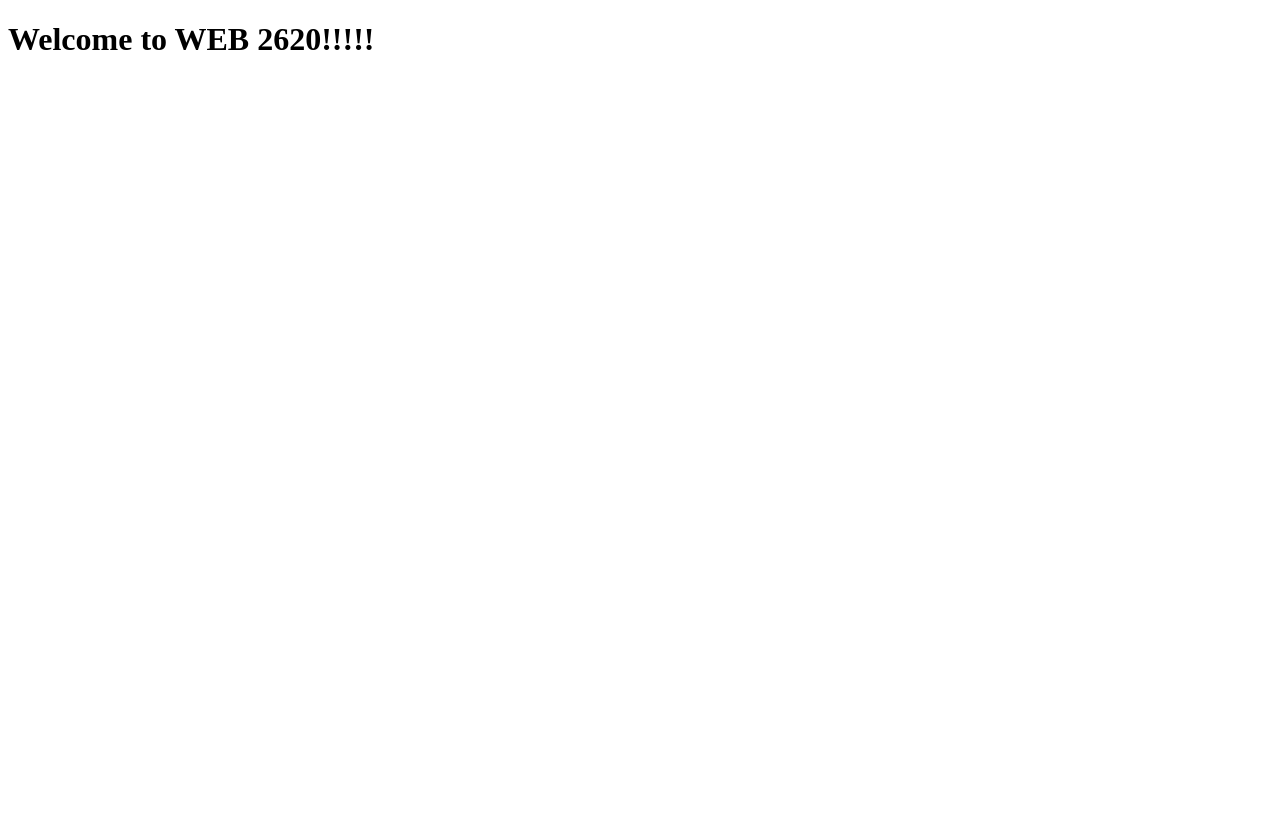
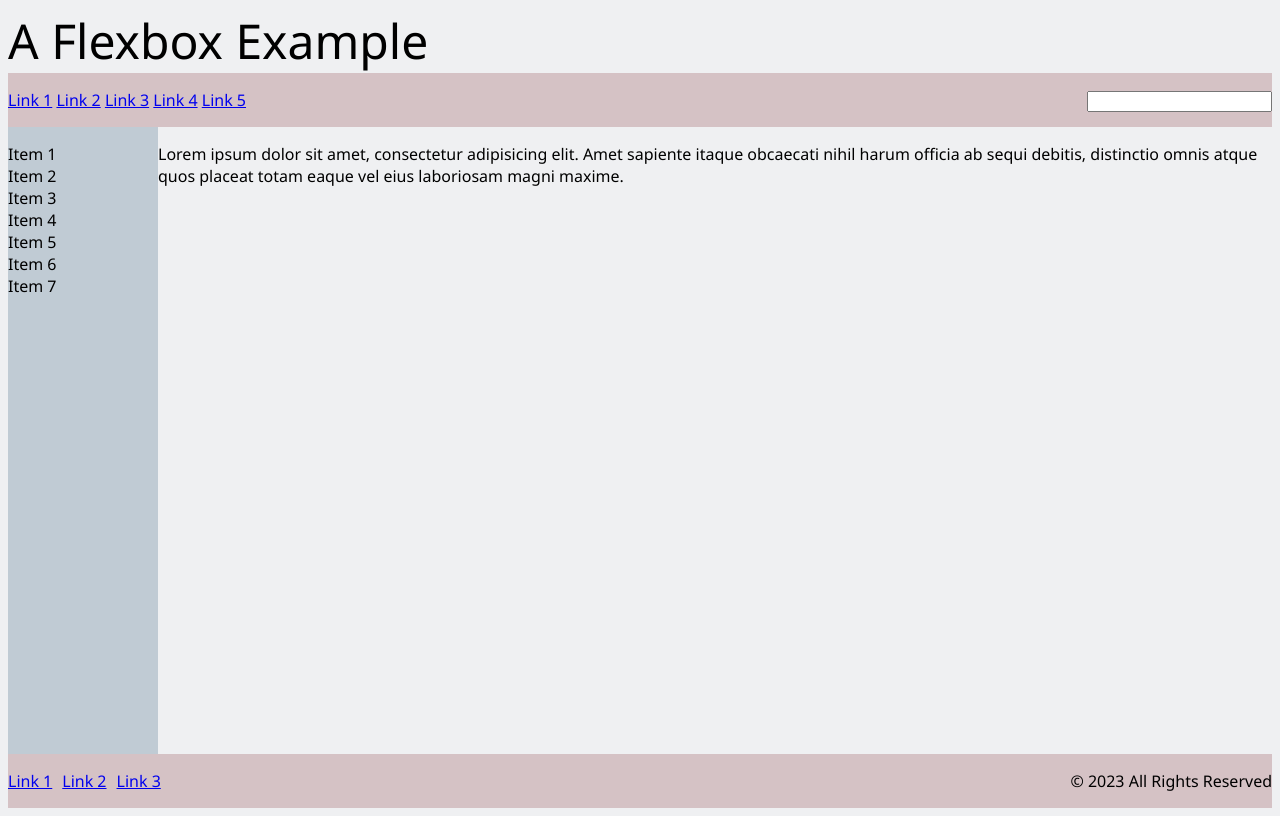
Before and after one commit to Conner-Houser/Flexbox, a website built with Vite: page src/index.html in a window 1280 px wide. Built offline with nearby package versions, Linux system fonts and the light colour scheme.

Commit message:
Flexbox practice

```diff
--- a/src/index.html
+++ b/src/index.html
@@ -3,14 +3,54 @@
 
 <head>
   <meta charset="utf-8">
-  <title>Project Starter</title>
+  <title>PFlexbox Example</title>
   <meta name="viewport" content="width=device-width, initial-scale=1">
   <link rel="stylesheet" href="./stylesheets/main.scss">
 </head>
 
 <body>
-  <!--  Your HTML goes here-->
-  <h1>Welcome to WEB 2620!!!!!</h1>
+  <header>
+    A Flexbox Example
+  </header>
+
+  <nav>
+    <ul>
+      <li><a href="#">Link 1</a></li>
+      <li><a href="#">Link 2</a></li>
+      <li><a href="#">Link 3</a></li>
+      <li><a href="#">Link 4</a></li>
+      <li><a href="#">Link 5</a></li>
+    </ul>
+    <form action="#">
+      <input type="search" name="search" id="searchBox">
+    </form>
+  </nav>
+
+  <main>
+    <article>
+      <p>Lorem ipsum dolor sit amet, consectetur adipisicing elit. Amet sapiente itaque obcaecati nihil harum officia ab sequi debitis, distinctio omnis atque quos placeat totam eaque vel eius laboriosam magni maxime.</p>
+    </article>
+    <aside>
+      <ul>
+        <li>Item 1</li>
+        <li>Item 2</li>
+        <li>Item 3</li>
+        <li>Item 4</li>
+        <li>Item 5</li>
+        <li>Item 6</li>
+        <li>Item 7</li>
+      </ul>
+    </aside>
+  </main>
+
+  <footer>
+    <a href="#">Link 1</a>
+    <a href="#">Link 2</a>
+    <a href="#">Link 3</a>
+    <p>&copy; 2023 All Rights Reserved</p>
+  </footer>
+
+
 <script type="module" src="./javascripts/main.js"></script>
 </body>
 </html>
--- a/src/stylesheets/main.scss
+++ b/src/stylesheets/main.scss
@@ -1 +1,97 @@
-// Your styles go here
+html{
+    font-size: 16px;
+    font-family: 'Segoe UI', Tahoma, Geneva, Verdana, sans-serif;
+    box-sizing: border-box;
+
+}
+
+*{
+    box-sizing: inherit;
+}
+
+nav ul, aside ul{
+    list-style: none;
+    padding: 0;
+}
+
+nav ul > li{
+    display: inline-block;
+}
+
+nav, footer{
+    background: #d5c2c5;
+}
+
+aside{
+    background: #c0cbd4;
+}
+
+header{
+    font-size: 3rem;
+}
+
+/* Flexbox */
+
+body{
+    background: #eff0f2;
+    display: flex;
+    flex-direction: column;
+    height: 100vh;
+
+}
+
+nav{
+    display: flex;
+    align-items: center;
+    justify-content: space-between;
+    flex-direction: column;
+}
+
+main{
+    display: flex;
+    flex-direction: column;
+    flex: 1 1 0;
+
+}
+
+footer{
+    display: flex;
+    flex-direction: column;
+}
+
+
+/* Large Screens */
+@media all and (min-width: 600px){
+    main{
+        display: flex;
+        flex-direction: row;
+    }
+
+    aside{
+        flex: 0 1 150px;
+        order: -1;
+    }
+
+    article{
+        flex: 1 1 0;
+    }
+
+
+
+    footer{
+        flex-direction: row;
+        align-items: center;
+    }
+
+    footer a:last-of-type{
+        flex-grow: 1;
+    }
+
+    footer a{
+        padding-right: 10px;
+    }
+
+    nav{
+        flex-direction: row;
+    }
+}
```
